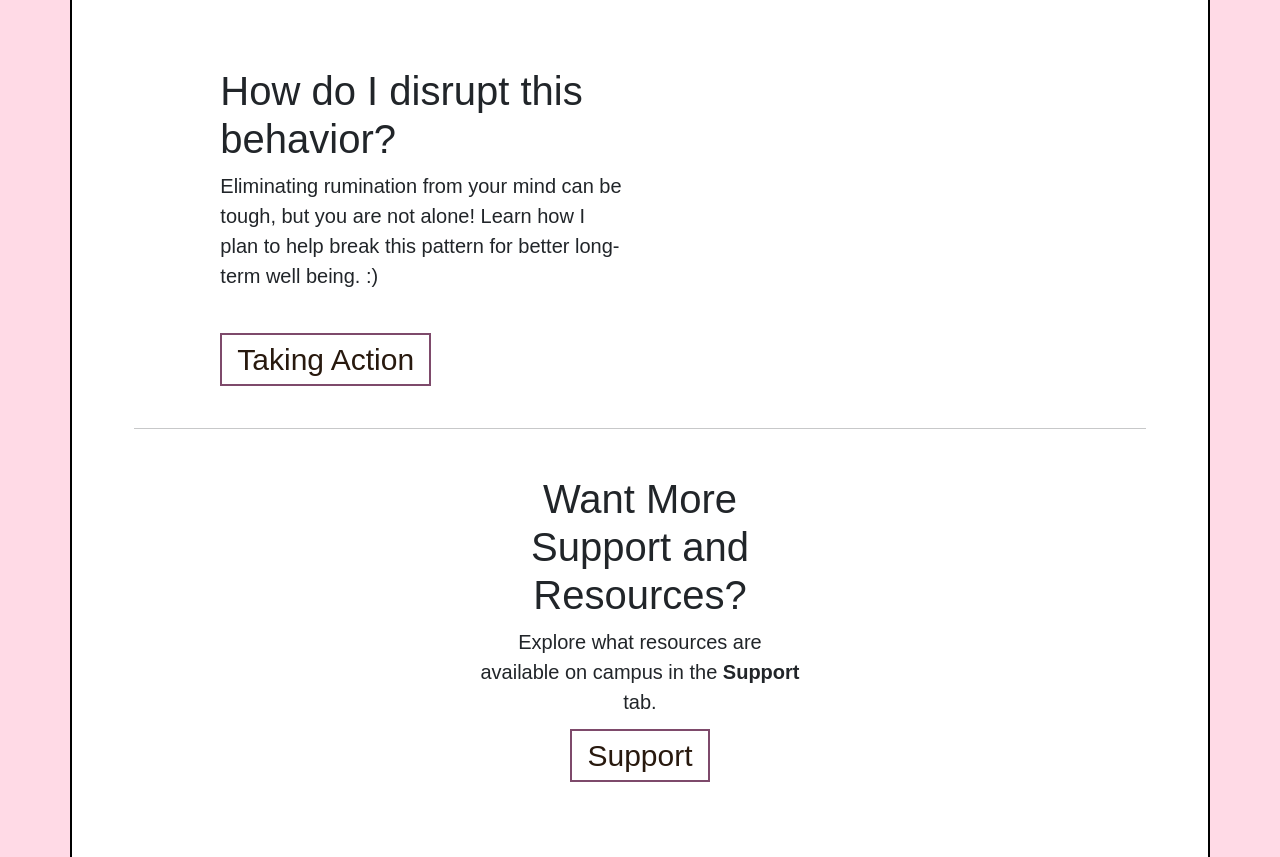
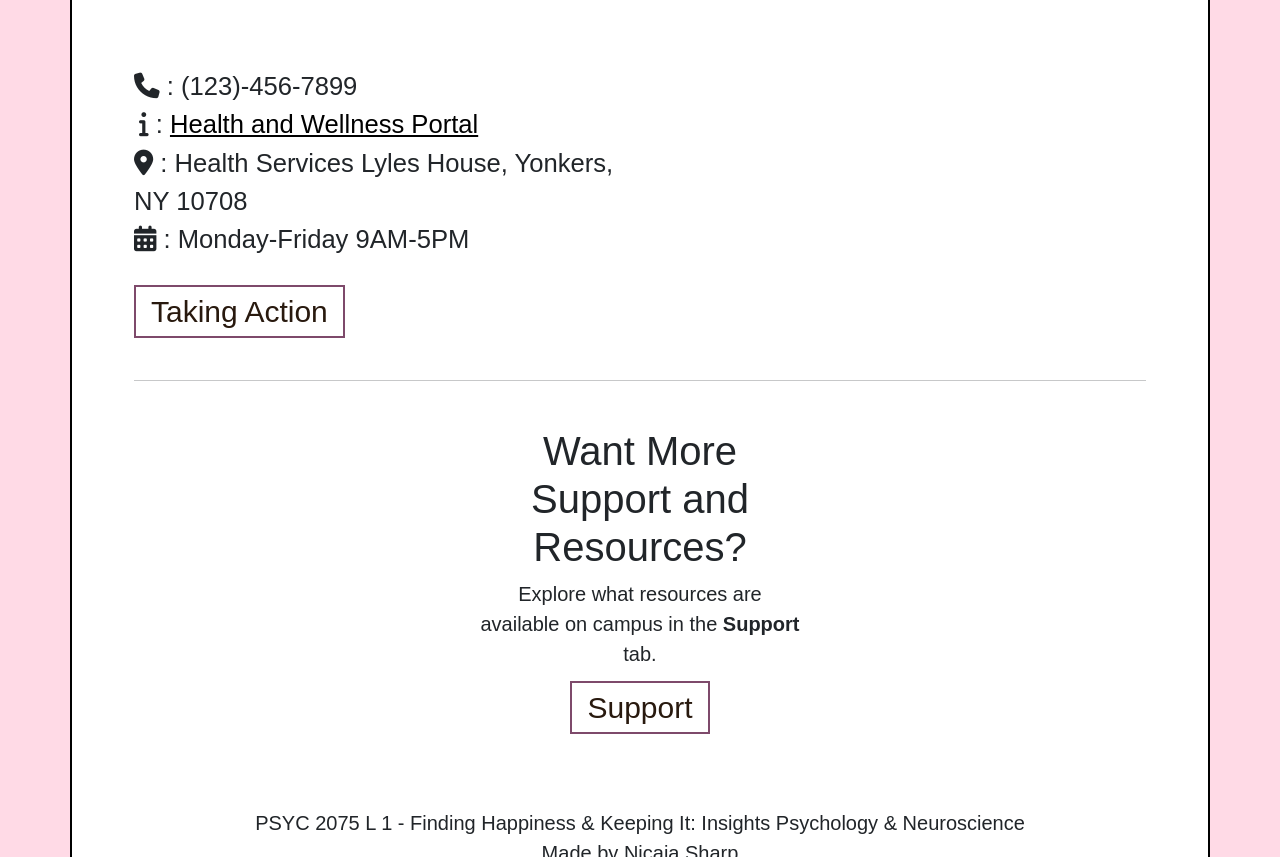
Before and after one commit to nicaias/happiness, a plain HTML site: page support.html in a window 1280 px wide. Shown: the part 870-1727 px from the top of the page. Drawn offline with nearby package versions, Linux system fonts and the light colour scheme; a web font is replaced by a local one.

Commit message:
test commit

```diff
--- a/CSS/style.css
+++ b/CSS/style.css
@@ -16,6 +16,15 @@
     font-weight: 400;
     font-style: normal;
     font-size: 20px;
+}
+/*icons*/
+.socials a {
+  color: black;
+  text-decoration: none;
+  padding-right: 1vw;
+}
+.socials {
+  font-size: 2vw;
 }
 /*colors*/
 .pinkbg {
--- a/support.html
+++ b/support.html
@@ -7,6 +7,8 @@
 
     <!--my external css file that overrides bootstrap needs to be below bootstrap-->
     <link rel="stylesheet" href="https://use.typekit.net/wvx7jie.css">
+
+    <script src="https://kit.fontawesome.com/2245605cf8.js" crossorigin="anonymous"></script>
 
     <!-- Latest compiled and minified CSS -->
     <link href="https://cdn.jsdelivr.net/npm/bootstrap@5.3.2/dist/css/bootstrap.min.css" rel="stylesheet">
@@ -61,11 +63,16 @@
                 </div>
             </div>
             <div class="row">
-                <div class="col-sm-1"></div>
-                <br>
-                <div class="col-sm-5" style="text-align: left; margin-top: 10px;">
-                    <h1>How do I disrupt this behavior?</h1>
-                    <p>Eliminating rumination from your mind can be tough, but you are not alone! Learn how I plan to help break this pattern for better long-term well being. :)</p>
+                <div class="col-sm-6" style="text-align: left; margin-top: 10px;">
+                        <div class="socials">
+                            <i class="fa-solid fa-phone"></i> : (123)-456-7899
+                            <br>
+                            <i class="fa-solid fa-info" style="margin-left: 5px;"></i> : <a href="https://my.slc.edu/ics/Campus_Life/Departments/HealthServices" style="text-decoration: underline;">Health and Wellness Portal</a>
+                            <br>
+                            <i class="fa-solid fa-location-dot"></i> : Health Services Lyles House, Yonkers, NY 10708
+                            <br>
+                            <i class="fa-solid fa-calendar-days"></i> : Monday-Friday 9AM-5PM
+                        </div>
                     <br>
                     <a href="action.html" class="button" style="font-size: 30px; margin: 0;">Taking Action</a>
                 </div>
```
